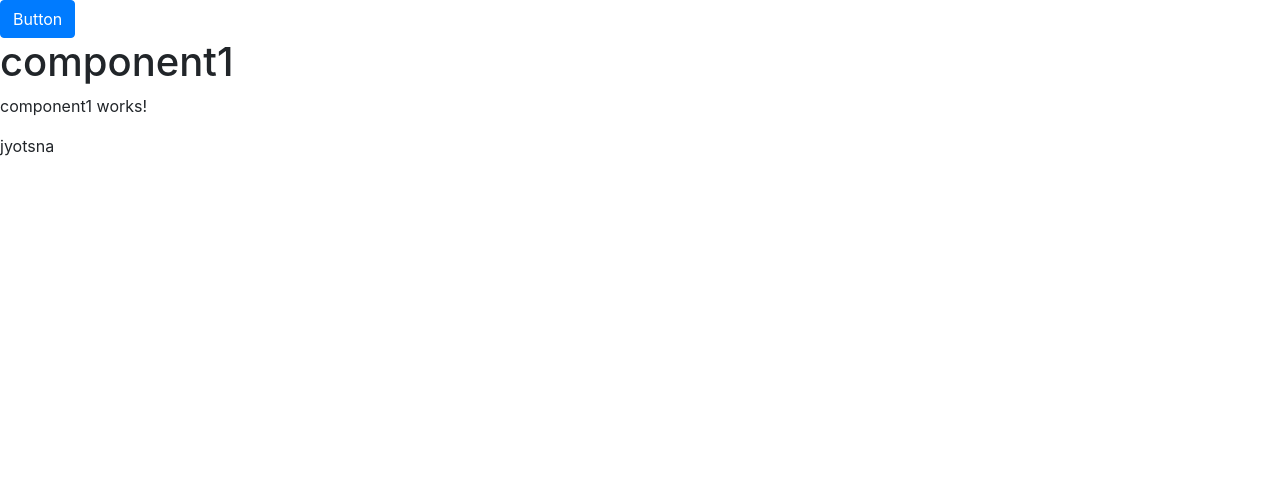
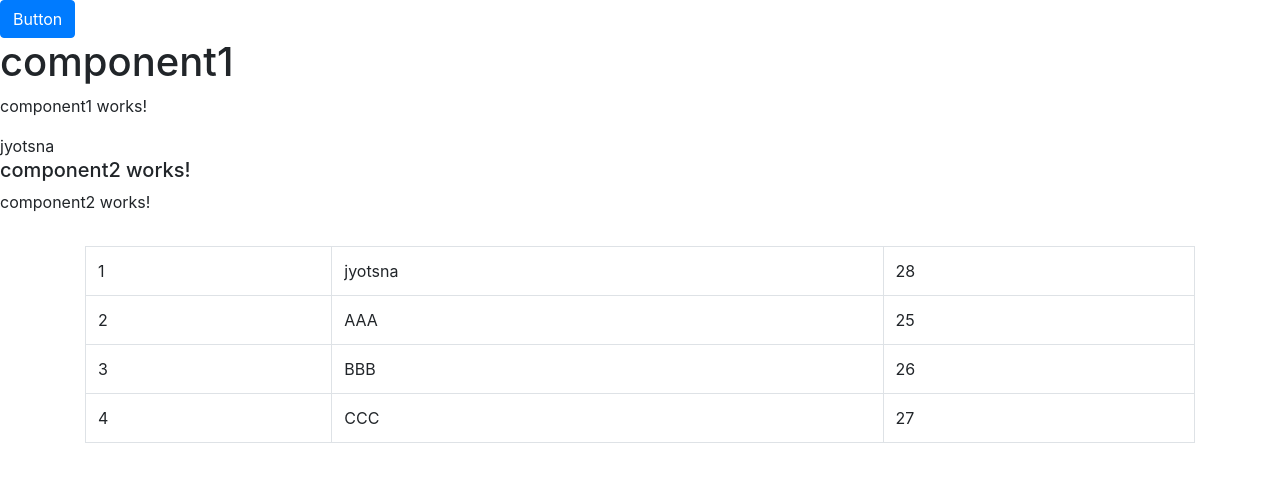
Before and after one commit to jyotsna1993/project-1, an Angular app: page / in a window 1280 px wide. Shown: the top 482 px of the page. Built offline with nearby package versions, Linux system fonts and the light colour scheme; no server answers.

Commit message:
component2 and 3 added to this project

```diff
--- a/src/app/app.component.html
+++ b/src/app/app.component.html
@@ -1,2 +1,4 @@
 <button type="button" class="btn btn-primary">Button</button>
 <app-component1></app-component1>
+<app-component2></app-component2>
+<app-component3></app-component3>
--- a/src/app/app.module.ts
+++ b/src/app/app.module.ts
@@ -6,11 +6,13 @@ import { Component1Component } from './component1/component1.component';
 import { DetailService } from './detail.service';
 import { Component2Component } from './component2/component2.component';
 import { HttpClientModule } from '@angular/common/http';
+import { Component3Component } from './component3/component3.component';
 @NgModule({
   declarations: [
     AppComponent,
     Component1Component,
-    Component2Component
+    Component2Component,
+    Component3Component
   ],
   imports: [
     BrowserModule,
--- a/src/app/component2/component2.component.html
+++ b/src/app/component2/component2.component.html
@@ -5,6 +5,7 @@
         <tr *ngFor = "let a of c">
             <td>{{a.id}}</td>
             <td>{{a.username}}</td>
+            <td>{{a.email}}</td>
         </tr>
     </table>
 </div>
--- /dev/null
+++ b/src/app/component3/component3.component.html
@@ -0,0 +1,11 @@
+<!-- <p>component3 works!</p> -->
+<div class = "container">
+    <table class="table table-bordered">
+        <tr *ngFor = "let b of f">
+            <td>{{b.id}}</td>
+            <td>{{b.name}}</td>
+            <td>{{b.age}}</td>
+        </tr>
+
+    </table>
+</div>
--- /dev/null
+++ b/src/app/component3/component3.component.ts
@@ -0,0 +1,16 @@
+import { Component, OnInit } from '@angular/core';
+import { HttpClient } from '@angular/common/http';
+@Component({
+  selector: 'app-component3',
+  templateUrl: './component3.component.html',
+  styleUrls: ['./component3.component.css']
+})
+export class Component3Component implements OnInit {
+f:any;
+  constructor(private http:HttpClient) { }
+
+  ngOnInit() {
+    return this.http.get("/assets/externaldata.json").subscribe(z=> this.f =z)
+  }
+
+}
--- /dev/null
+++ b/src/assets/externaldata.json
@@ -0,0 +1,6 @@
+[
+   {"id":"1", "name":"jyotsna", "age":"28" },
+   {"id":"2", "name":"AAA", "age":"25" },
+   {"id":"3", "name":"BBB", "age":"26" },
+   {"id":"4", "name":"CCC", "age":"27" }
+]
```
Also changed, not shown: src/app/component3/component3.component.css (added), 1 other file (tests, documents, lock files or other folders).
